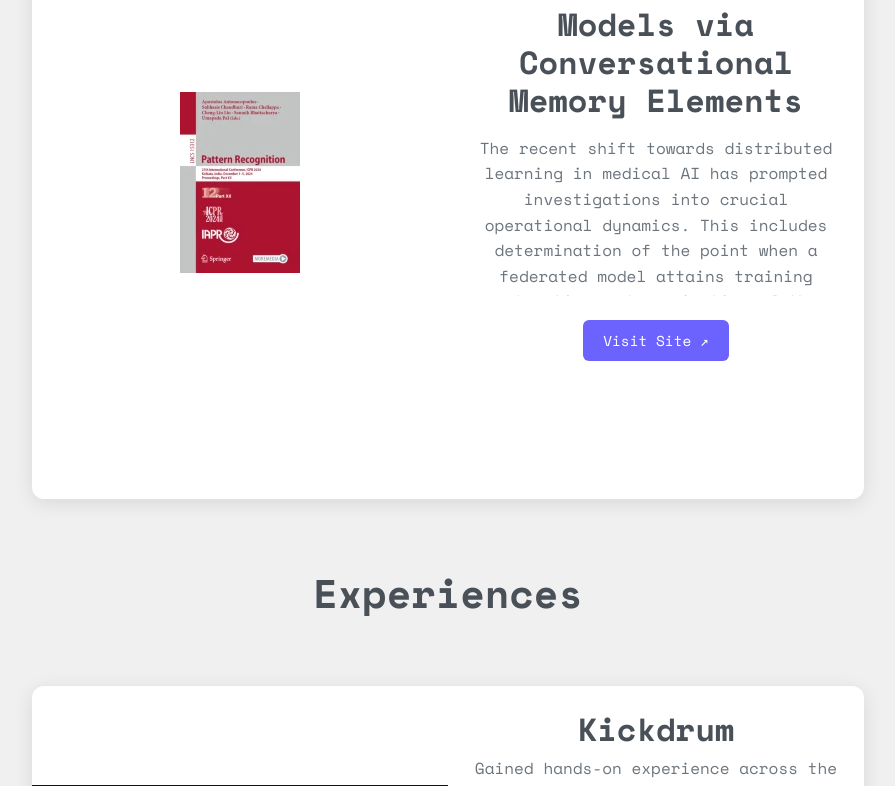
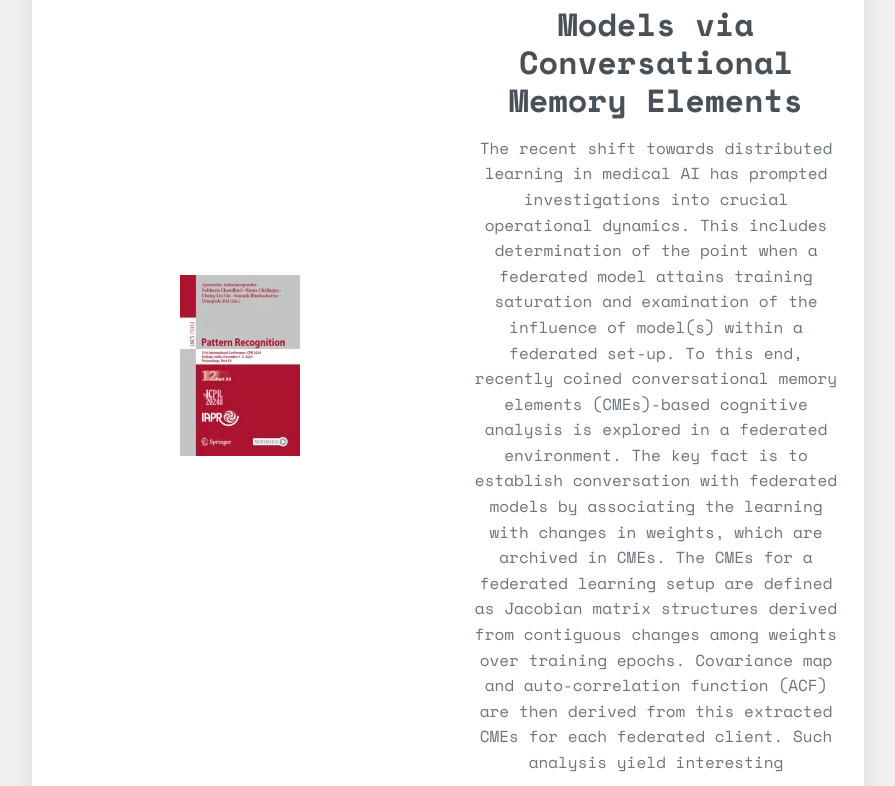
Before and after one commit to varunvilva/portfolio-v2, a React (Vite) app: page / in a window 1280 px wide. Shown: the part 3100-3886 px from the top of the page, without its empty margins (192-1087 px from the left). Built offline with nearby package versions, Linux system fonts and the light colour scheme.

Commit message:
adjust the height of the publication card

```diff
--- a/src/subcomponents/PublicationCard/PublicationCard.css
+++ b/src/subcomponents/PublicationCard/PublicationCard.css
@@ -95,10 +95,10 @@
   line-height: 1.6;
   margin-bottom: 24px;
   font-size: clamp(0.875rem, 2.5vw, 1rem);
-  max-height: clamp(8rem, 20vh, 12rem);
   overflow-y: auto;
   scrollbar-width: none;
   -ms-overflow-style: none;
+  max-height:40rem;
 }
 
 .publication-card-description::-webkit-scrollbar {
```
